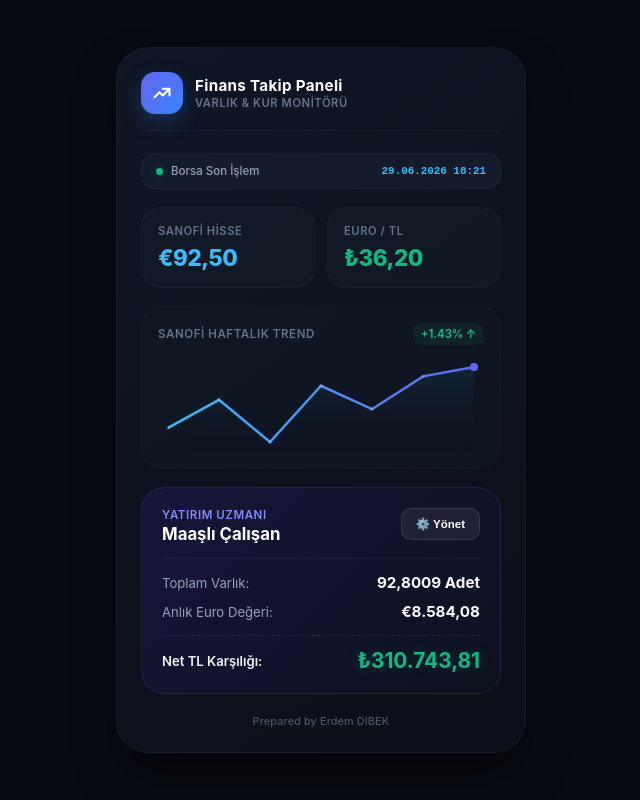
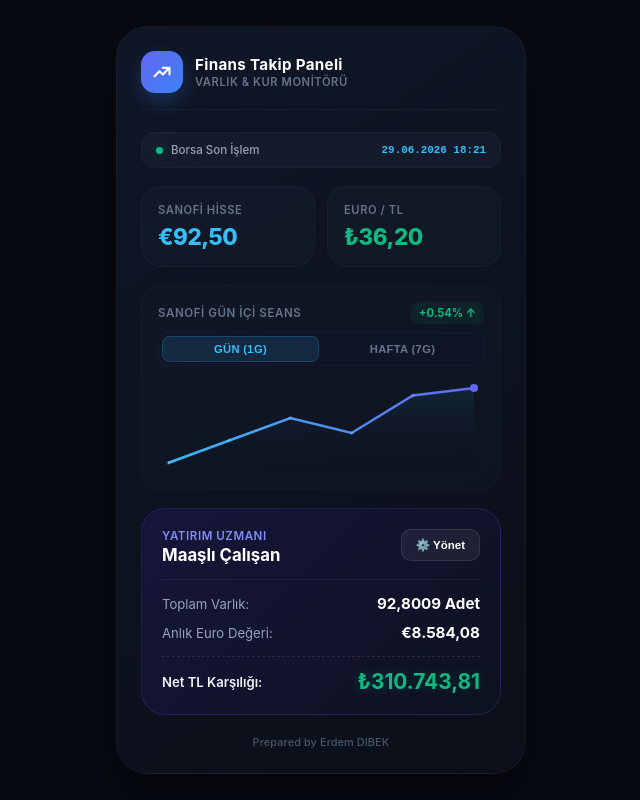
Before and after one commit to erdemdibek/rise-craft, a plain HTML site: page index.html in a window 1280 px wide. Shown: the whole page, without its empty margins (319-959 px from the left). Drawn offline with Linux system fonts and the light colour scheme; no server answers.

Commit message:
Update index.html

```diff
--- a/index.html
+++ b/index.html
@@ -167,7 +167,7 @@
             display: flex;
             justify-content: space-between;
             align-items: center;
-            margin-bottom: 12px;
+            margin-bottom: 8px;
         }
         .chart-title {
             font-size: 0.72rem;
@@ -184,6 +184,37 @@
             background: rgba(255, 255, 255, 0.04);
             transition: all 0.15s ease;
         }
+
+        /* GRAFİK FİLTRE BUTONLARI */
+        .chart-tabs {
+            display: flex;
+            gap: 6px;
+            margin-bottom: 12px;
+            background: rgba(15, 23, 42, 0.6);
+            padding: 3px;
+            border-radius: 10px;
+            border: 1px solid rgba(255, 255, 255, 0.03);
+        }
+        .tab-btn {
+            flex: 1;
+            background: transparent;
+            border: none;
+            color: #64748b;
+            font-size: 0.7rem;
+            font-weight: 700;
+            padding: 6px 0;
+            border-radius: 8px;
+            cursor: pointer;
+            transition: all 0.2s ease;
+            text-transform: uppercase;
+            letter-spacing: 0.03em;
+        }
+        .tab-btn.active {
+            background: rgba(56, 189, 248, 0.12);
+            color: #38bdf8;
+            border: 1px solid rgba(56, 189, 248, 0.2);
+        }
+
         .chart-viewport {
             width: 100%;
             height: 95px;
@@ -323,9 +354,15 @@
 
     <div class="premium-chart-box">
         <div class="chart-header">
-            <div class="chart-title" id="chart-main-title">Sanofi Haftalık Trend</div>
+            <div class="chart-title" id="chart-main-title">Sanofi Trend Analizi</div>
             <div id="trend-badge" class="chart-badge">...</div>
         </div>
+
+        <div class="chart-tabs">
+            <button class="tab-btn active" id="tab-1d" onclick="v6_setChartRange('1d')">Gün (1G)</button>
+            <button class="tab-btn" id="tab-7d" onclick="v6_setChartRange('7d')">Hafta (7G)</button>
+        </div>
+
         <div class="chart-viewport" id="chart-area">
             <canvas id="premiumTrendChart"></canvas>
         </div>
@@ -365,10 +402,13 @@
 
 <script>
     let v6_hisseAdedi = 92.8009;
-    let v6_sanofiFiyati = 92.50; // Gerçekçi fallback başlangıç fiyatı
-    let v6_euroKuru = 36.20;     // Gerçekçi fallback başlangıç kuru
+    let v6_sanofiFiyati = 92.50;
+    let v6_euroKuru = 36.20;
 
-    let v6_trendVerisi = [91.20, 91.80, 90.90, 92.10, 91.60, 92.30, 92.50];
+    // Aktif görünüm modu: '1d' (Günlük seans) veya '7d' (Haftalık trend)
+    let v6_activeRange = '1d';
+
+    let v6_trendVerisi = [92.00, 92.15, 92.30, 92.20, 92.45, 92.50];
     let v6_trendZamanlari = [];
     let v6_varsayilanBadgeText = "...";
     let v6_varsayilanBadgeColor = "";
@@ -470,23 +510,23 @@
         }
     }
 
-    function v6_borsaZamaniniFormatla(unixTimestamp, sadeceTarih = false) {
+    function v6_borsaZamaniniFormatla(unixTimestamp, sadeceDetay = false) {
         const borsaTarihi = unixTimestamp ? new Date(unixTimestamp * 1000) : new Date();
 
         const gun = String(borsaTarihi.getDate()).padStart(2, '0');
         const ay = String(borsaTarihi.getMonth() + 1).padStart(2, '0');
-        const yil = borsaTarihi.getFullYear();
-
-        if (sadeceTarih) return `${gun}.${ay}.${yil}`;
-
         const saat = String(borsaTarihi.getHours()).padStart(2, '0');
         const dakika = String(borsaTarihi.getMinutes()).padStart(2, '0');
-        return `${gun}.${ay}.${yil} ${saat}:${dakika}`;
+
+        // Günlük görünümde saat bilgisi, haftalık görünümde takvim tarihi öncelikli gösterilir
+        if (sadeceDetay) {
+            return v6_activeRange === '1d' ? `${saat}:${dakika}` : `${gun}.${ay}.${borsaTarihi.getFullYear()}`;
+        }
+
+        return `${gun}.${ay}.${borsaTarihi.getFullYear()} ${saat}:${dakika}`;
     }
 
-    // Güvenli proxy üzerinden veri çekme fonksiyonu
     async function v6_fetchYahooData(tickerUrl) {
-        // Tamamen açık ve sorunsuz çalışan ultra-stabil allorigins proxy altyapısı kullanılıyor
         const proxyUrl = `https://api.allorigins.win/get?url=${encodeURIComponent(tickerUrl)}`;
         const res = await fetch(proxyUrl);
         if (!res.ok) throw new Error("Proxy hatası");
@@ -494,12 +534,26 @@
         return JSON.parse(data.contents);
     }
 
+    // Grafik aralığı değiştirme butonu tetikleyicisi
+    function v6_setChartRange(range) {
+        v6_activeRange = range;
+        document.getElementById('tab-1d').classList.toggle('active', range === '1d');
+        document.getElementById('tab-7d').classList.toggle('active', range === '7d');
+        v6_veriMerkezi();
+    }
+
     async function v6_veriMerkezi() {
         let borsaSonIslemZamani = Math.floor(Date.now() / 1000);
 
-        // 1. ADIM: SANOFI HİSSE VERİSİNİ ÇEKME
+        // URL Dinamikleştirildi: Mod '1d' ise 15 dakikalık seans verisi, '7d' ise son 7 günlük kapanışlar gelir.
+        let targetChartUrl = "https://query1.finance.yahoo.com/v8/finance/chart/SAN.PA?interval=15m&range=1d";
+        if (v6_activeRange === '7d') {
+            targetChartUrl = "https://query1.finance.yahoo.com/v8/finance/chart/SAN.PA?interval=1d&range=7d";
+        }
+
+        // SANOFI VERİ KATMANI
         try {
-            const sanofiJson = await v6_fetchYahooData("https://query1.finance.yahoo.com/v8/finance/chart/SAN.PA?interval=1d&range=7d");
+            const sanofiJson = await v6_fetchYahooData(targetChartUrl);
             if (sanofiJson && sanofiJson.chart && sanofiJson.chart.result) {
                 const result = sanofiJson.chart.result[0];
                 v6_sanofiFiyati = result.meta.regularMarketPrice || v6_sanofiFiyati;
@@ -514,7 +568,7 @@
                 for(let i=0; i<closes.length; i++) {
                     if(closes[i] !== null && closes[i] !== undefined) {
                         temizFiyatlar.push(closes[i]);
-                        temizZamanlar.push(timestamps[i] || borsaSonIslemZamani);
+                        temizZamanlar.push(timestamps[i]);
                     }
                 }
 
@@ -524,20 +578,20 @@
                 }
             }
         } catch (err) {
-            console.log("Sanofi verisi çekilemedi, hafızadaki değerler korunuyor.");
+            console.log("Hisse verisi çekme hatası.");
         }
 
-        // 2. ADIM: EURO / TL KURUNU ÇEKME
+        // DÖVİZ KURU KATMANI
         try {
             const kurJson = await v6_fetchYahooData("https://query1.finance.yahoo.com/v8/finance/chart/EURTRY=X?interval=1m&range=1d");
             if (kurJson && kurJson.chart && kurJson.chart.result) {
                 v6_euroKuru = kurJson.chart.result[0].meta.regularMarketPrice || v6_euroKuru;
             }
         } catch (err) {
-            console.log("Kur verisi çekilemedi, hafızadaki kur korunuyor.");
+            console.log("Kur hatası.");
         }
 
-        // 3. ADIM: ARAYÜZÜ YENİLEME VE ÇÖKMELERİ ENGELLEME
+        // ARAYÜZ YANSITMA
         try {
             document.getElementById('sanofi-price-box').innerText = "€" + v6_fmtPara.format(v6_sanofiFiyati);
             document.getElementById('euro-price-box').innerText = "₺" + v6_fmtPara.format(v6_euroKuru);
@@ -564,9 +618,7 @@
             v6_grafikCizici(v6_trendVerisi);
 
         } catch (err) {
-            // Catch bloğundaki v5 harf hatası düzeltildi, böylece hata anında ekran donmuyor
             v6_arayuzHesapla();
-            document.getElementById('last-update-time').innerText = v6_borsaZamaniniFormatla(Math.floor(Date.now() / 1000));
             v6_grafikCizici(v6_trendVerisi);
         }
     }
@@ -578,7 +630,7 @@
             bElement.style.color = v6_varsayilanBadgeColor;
             bElement.style.background = v6_varsayilanBadgeBg;
         }
-        document.getElementById('chart-main-title').innerText = "Sanofi Haftalık Trend";
+        document.getElementById('chart-main-title').innerText = v6_activeRange === '1d' ? "Sanofi Gün İçi Seans" : "Sanofi Haftalık Trend";
     }
 
     function v6_grafikEtkilesimYoneticisi(e) {
@@ -594,9 +646,9 @@
 
         if (enYakinNokta) {
             const bElement = document.getElementById('trend-badge');
-            const tarihMetni = v6_trendZamanlari[enYakinNokta.index] ? v6_borsaZamaniniFormatla(v6_trendZamanlari[enYakinNokta.index], true) : `${enYakinNokta.index + 1}. Gün`;
+            const detayMetni = v6_trendZamanlari[enYakinNokta.index] ? v6_borsaZamaniniFormatla(v6_trendZamanlari[enYakinNokta.index], true) : `Nokta ${enYakinNokta.index + 1}`;
 
-            document.getElementById('chart-main-title').innerText = tarihMetni;
+            document.getElementById('chart-main-title').innerText = detayMetni;
             bElement.innerText = "€" + v6_fmtPara.format(enYakinNokta.price);
             bElement.style.color = '#38bdf8';
             bElement.style.background = 'rgba(56, 189, 248, 0.15)';
@@ -623,6 +675,7 @@
     });
 
     v6_veriMerkezi();
+    // 5 dakikada bir otomatik canlı veri güncellemesi yapmaya devam eder
     setInterval(v6_veriMerkezi, 300000);
 
     window.addEventListener('resize', () => {
```
